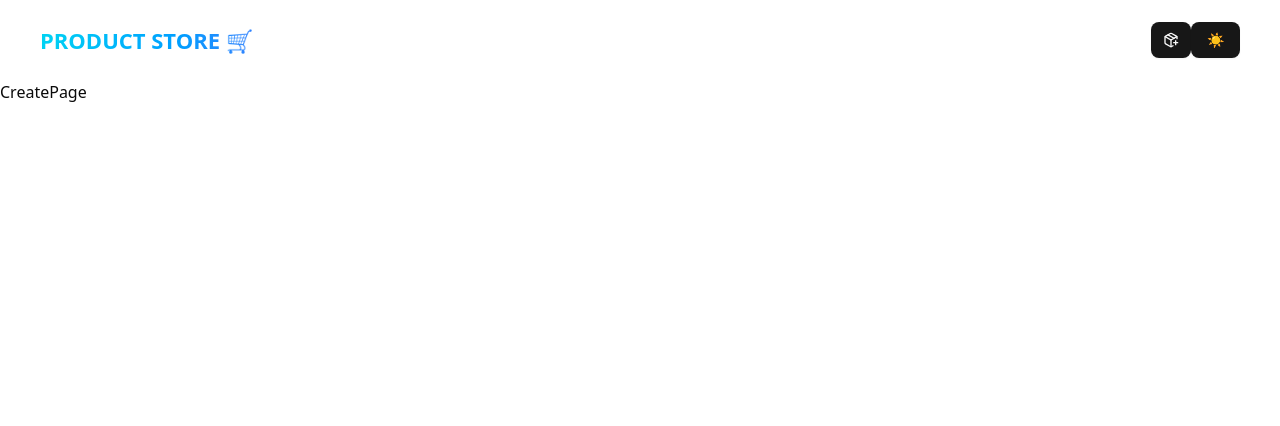
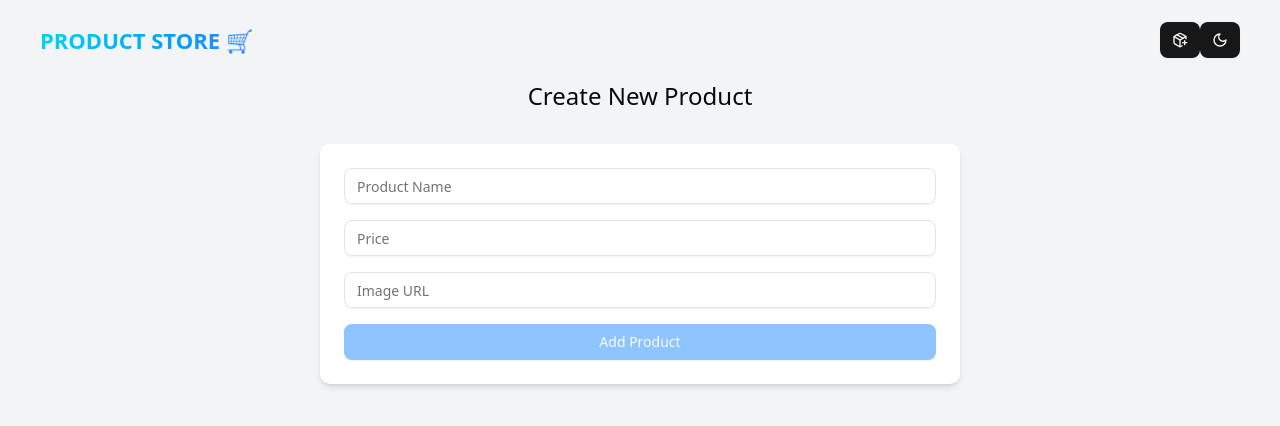
Before and after one commit to NoelVarghese2006/MERN_Tutorial, a React (Vite) app in the folder frontend/: page /create in a window 1280 px wide. Shown: the top 426 px of the page. Built offline with nearby package versions, Linux system fonts and the light colour scheme.

Commit message:
tailwind fix

```diff
--- a/frontend/src/App.tsx
+++ b/frontend/src/App.tsx
@@ -7,7 +7,7 @@ function App() {
 
   return (
     <>
-      <div className="h-screen bg-white dark:bg-blue-900">
+      <div className="h-screen bg-gray-100 dark:bg-gray-900">
         <Navbar />
         <Routes>
           <Route path="/" element={<HomePage />} />
--- a/frontend/src/components/Navbar.tsx
+++ b/frontend/src/components/Navbar.tsx
@@ -1,7 +1,7 @@
 import React from 'react'
 import { Link } from 'react-router-dom'
 import { Button } from './ui/button'
-import { PackagePlus } from 'lucide-react'
+import { Moon, PackagePlus, Sun } from 'lucide-react'
 import { useColorMode } from '@/contexts/ThemeContext'
 
 const Navbar = () => {
@@ -9,7 +9,7 @@ const Navbar = () => {
   const {theme, toggleTheme} = useColorMode();
 
   return (
-    <div className='max-w-screen'>
+    <div className='max-w-screen '>
       <div className='flex h-4 items-center justify-between flex-row p-10'>
         <div className='text-transparent font-bold uppercase text-center bg-clip-text bg-gradient-to-r from-cyan-400 to-blue-500 sm:text-[22px] md:text-[22px]'>
           <Link to={"/"}>Product Store 🛒</Link>
@@ -21,7 +21,7 @@ const Navbar = () => {
             </Button>
           </Link>
           <Button onClick={toggleTheme}>
-            {theme === 'light' ? "☀️" : "🌙"}
+            {theme === 'dark' ? <Sun/> : <Moon/>}
           </Button>
 
 
--- /dev/null
+++ b/frontend/src/components/ui/input.tsx
@@ -0,0 +1,21 @@
+import * as React from "react"
+
+import { cn } from "@/lib/utils"
+
+function Input({ className, type, ...props }: React.ComponentProps<"input">) {
+  return (
+    <input
+      type={type}
+      data-slot="input"
+      className={cn(
+        "file:text-foreground placeholder:text-muted-foreground selection:bg-primary selection:text-primary-foreground dark:bg-input/30 border-input flex h-9 w-full min-w-0 rounded-md border bg-transparent px-3 py-1 text-base shadow-xs transition-[color,box-shadow] outline-none file:inline-flex file:h-7 file:border-0 file:bg-transparent file:text-sm file:font-medium disabled:pointer-events-none disabled:cursor-not-allowed disabled:opacity-50 md:text-sm",
+        "focus-visible:border-ring focus-visible:ring-ring/50 focus-visible:ring-[3px]",
+        "aria-invalid:ring-destructive/20 dark:aria-invalid:ring-destructive/40 aria-invalid:border-destructive",
+        className
+      )}
+      {...props}
+    />
+  )
+}
+
+export { Input }
--- /dev/null
+++ b/frontend/src/components/ui/sonner.tsx
@@ -0,0 +1,23 @@
+import { useColorMode } from "@/contexts/ThemeContext";
+import { Toaster as Sonner, type ToasterProps } from "sonner"
+
+const Toaster = ({ ...props }: ToasterProps) => {
+  const { theme } = useColorMode();
+
+  return (
+    <Sonner
+      theme={theme as ToasterProps["theme"]}
+      className="toaster group"
+      style={
+        {
+          "--normal-bg": "var(--popover)",
+          "--normal-text": "var(--popover-foreground)",
+          "--normal-border": "var(--border)",
+        } as React.CSSProperties
+      }
+      {...props}
+    />
+  )
+}
+
+export { Toaster }
--- a/frontend/src/main.tsx
+++ b/frontend/src/main.tsx
@@ -4,12 +4,24 @@ import './index.css'
 import App from './App.tsx'
 import { BrowserRouter } from 'react-router-dom'
 import { ThemeProvider } from './contexts/ThemeContext.tsx'
+import { Toaster } from 'sonner'
 
 createRoot(document.getElementById('root')!).render(
   <StrictMode>
     <BrowserRouter>
       <ThemeProvider>
         <App />
+          <Toaster richColors />
+          <style>{`
+            .sonner-toast--success {
+              background-color: #2d6a4f !important; /* your custom green */
+              color: white !important;
+            }
+            .sonner-toast--error {
+              background-color: #9b2226 !important; /* your custom red */
+              color: white !important;
+            }
+          `}</style>
       </ThemeProvider>
     </BrowserRouter>
   </StrictMode>,
--- a/frontend/src/pages/CreatePage.tsx
+++ b/frontend/src/pages/CreatePage.tsx
@@ -1,8 +1,50 @@
-import React from 'react'
+import { Button } from '@/components/ui/button';
+import { Input } from '@/components/ui/input';
+import { useProductStore } from '@/store/product';
+import React, { useState } from 'react'
+import { toast } from 'sonner';
 
 const CreatePage = () => {
+  const [newProduct, setNewProduct] = useState({
+    name: "",
+    price: "",
+    image: "",
+  });
+
+  const { createProduct } = useProductStore();
+
+  const handleAddProduct = async () => {
+    const {success, message} = await createProduct(newProduct);
+    if(!success) {
+      toast.error("Error", {
+          description: message,
+          closeButton: true
+      })
+    }
+    else {
+      toast.success("Success", {
+          description: message,
+          closeButton: true,
+
+      })
+    }
+    setNewProduct({name: "", price: "", image: ""});
+  }
+
   return (
-    <div>CreatePage</div>
+    <div>
+      <div className='flex flex-col space-y-8 justify-center'>
+        <div className='text-2xl text-center mb-8'>Create New Product</div>
+          <div className='w-[50vw] mx-auto bg-white dark:bg-gray-800 p-6 rounded-lg shadow-md'>
+            <div className='flex flex-col space-y-4'>
+              <Input placeholder='Product Name' name='name' value={newProduct.name} onChange={(e) => setNewProduct({ ...newProduct, name: e.target.value })}/>
+              <Input placeholder='Price' type='number' name='price' value={newProduct.price} onChange={(e) => setNewProduct({ ...newProduct, price: e.target.value })}/>
+              <Input placeholder='Image URL' name='image' value={newProduct.image} onChange={(e) => setNewProduct({ ...newProduct, image: e.target.value })}/>
+              <Button className='w-full bg-blue-300' onClick={handleAddProduct}>Add Product</Button>
+            </div>
+          </div>
+      </div>
+    </div>
   )
 }
 
--- /dev/null
+++ b/frontend/src/store/product.ts
@@ -0,0 +1,37 @@
+import { create } from "zustand";
+
+// 1. Define your Product type
+interface Product {
+  name: string;
+  price: string;
+  image: string;
+  // Add more fields as needed
+}
+
+// 2. Define the store shape
+interface ProductStore {
+  products: Product[];
+  setProducts: (products: Product[]) => void;
+  createProduct: (newProduct: Product) => Promise<{ success: boolean; message: string }>;
+}
+
+// 3. Create the store with types
+export const useProductStore = create<ProductStore>((set) => ({
+  products: [],
+  setProducts: (products) => set({ products }),
+  createProduct: async (newProduct: Product) => {
+    if(!newProduct.name || !newProduct.image || !newProduct.price) {
+        return {success:false, message: "Please fill in all fields."}
+    }
+    const res = await fetch("/api/products", {
+        method:"POST",
+        headers:{
+            "Content-Type": "application/json"
+        },
+        body:JSON.stringify(newProduct)
+    })
+    const data = await res.json();
+    set((state) => ({products:[...state.products, data.data]}))
+    return {success:true, message: "Product created succesfully"}
+  }
+}));
--- a/frontend/tailwind.config.js
+++ b/frontend/tailwind.config.js
@@ -4,9 +4,9 @@ export default {
     "./index.html",
     "./src/**/*.{js,ts,jsx,tsx}",
   ],
+  darkMode: "class", // You want dark mode with 'class' strategy
   theme: {
     extend: {},
   },
-  darkMode: "class", // optional: enables dark mode via class strategy
   plugins: [],
 };
--- a/frontend/vite.config.ts
+++ b/frontend/vite.config.ts
@@ -11,4 +11,11 @@ export default defineConfig({
       "@": path.resolve(__dirname, "./src"),
     },
   },
+  server:{
+    proxy:{
+      "/api":{
+        target: "http://localhost:5000"
+      }
+    }
+  }
 })
```
Also changed, not shown: frontend/package.json (+6 -3 lines), frontend/src/index.css (+99 -3 lines), frontend/components.json, 1 other file (tests, documents, lock files or other folders).
